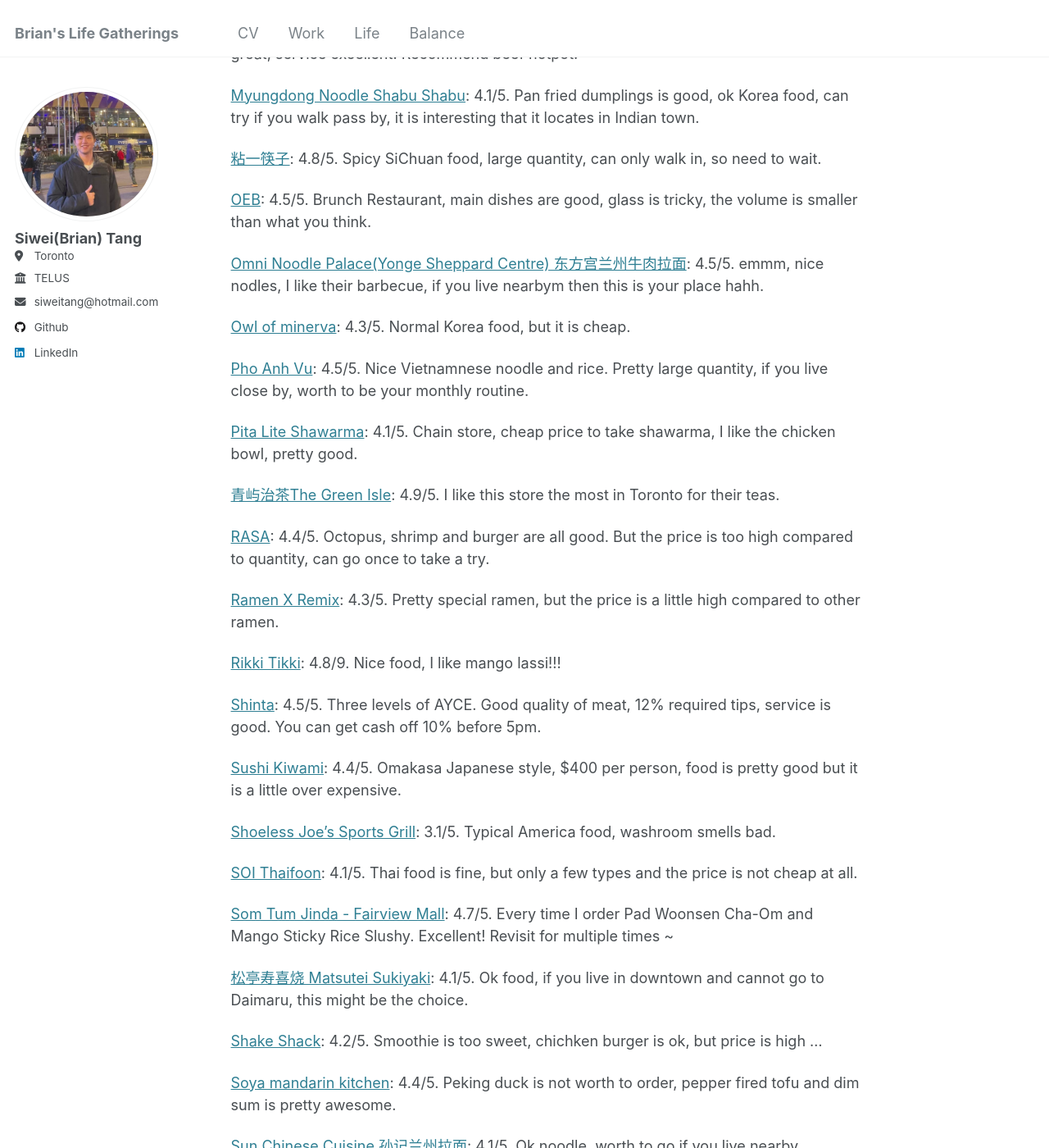
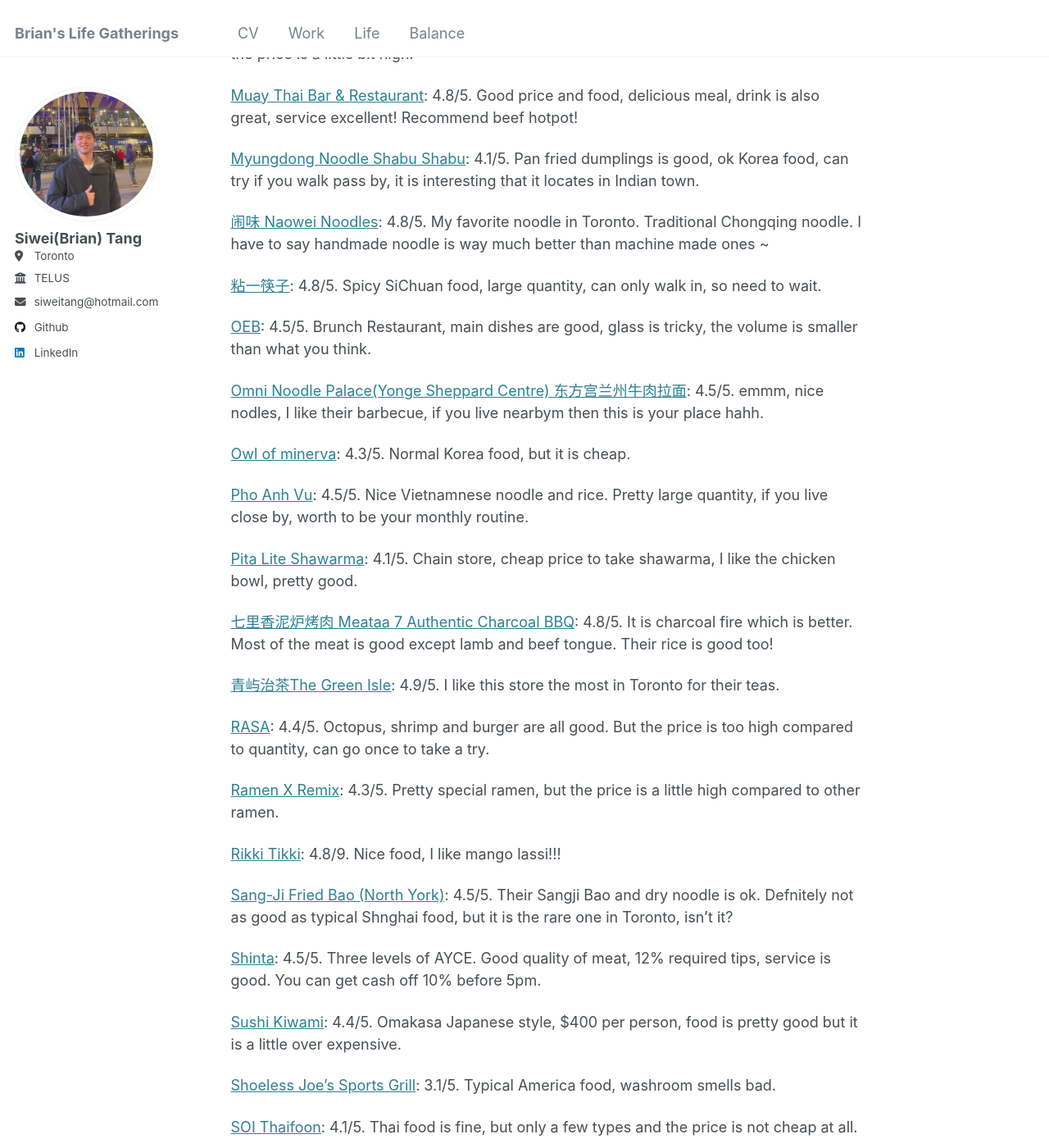
Before and after one commit to tangsiwei0831/tangsiwei0831.github.io, a Jekyll site: the page built from _life/2025-toronto-restaurants.md, in a window 1280 px wide and 1400 px high, scrolled down 6560 px. Shown: the whole window at 82% size. Built offline with Jekyll 4.4.1, drawn with Linux system fonts in a browser that asks for light colours; some of the changed text lies outside the part shown.

Commit message:
add trt rest

```diff
--- a/_life/2025-toronto-restaurants.md
+++ b/_life/2025-toronto-restaurants.md
@@ -70,6 +70,8 @@ List of the Toronto restaurants that I visited.
 [Egg Club](https://eggclub.ca/): 4.3/5. A decent sandiwich, socre can be higher if price lower.
 
 [Egg Static](https://eggstatic.ca/home): 4.2/5. Good brunch food, nice drink, but service a little unprofessional.
+
+[El Inka Peruvian Cuisine](https://www.elinka.ca/menu-elinka): 4.4/5. Peru food, t is ok, not fine dinning, more like a bar. The taste is a little too salty which some people might not like.
 
 [Elephant & Castle](https://www.elephantcastle.com/?gad_source=1&gclid=Cj0KCQjwvpy5BhDTARIsAHSilylPuBM6W4Y1Vc3dNETeiRHQMEJHl6JyWTepEPVDX09rdGoM6KeVU7EaAmNbEALw_wcB): 3.6/5. Normal bar food.
 
@@ -188,6 +190,8 @@ List of the Toronto restaurants that I visited.
 
 [Myungdong Noodle Shabu Shabu](https://www.mdkalguksu.com/): 4.1/5. Pan fried dumplings is good, ok Korea food, can try if you walk pass by, it is interesting that it locates in Indian town.
 
+[闹味 Naowei Noodles](https://www.ubereats.com/ca/store/%E9%97%B9%E5%91%B3-naowei-noodles/EVEf-RYGULSeuRNJeaQSLg?srsltid=AfmBOooBMmhIaM32dZayyKFWD2wAHK43h613SNszbNZ8xX8EiZNLTtd0): 4.8/5. My favorite noodle in Toronto. Traditional Chongqing noodle. I have to say handmade noodle is way much better than machine made ones ~
+
 [粘一筷子](https://info.yorkbbs.ca/detail/sichuan/a137d8ad-78c3-4975-a5a1-35e58dfb3c63): 4.8/5. Spicy SiChuan food, large quantity, can only walk in, so need to wait.
 
 [OEB](https://eatoeb.com/locations/toronto/?gclid=CjwKCAiAk9itBhASEiwA1my_61YsuBPw7S77-js1K5fg0TCPPQ18PB4cSD6sXOLOaIQ28aTUGCfYiBoCp1YQAvD_BwE): 4.5/5. Brunch Restaurant, main dishes are good, glass is tricky, the volume is smaller than what you think.
@@ -200,6 +204,8 @@ List of the Toronto restaurants that I visited.
 
 [Pita Lite Shawarma](https://pitalite.com/): 4.1/5. Chain store, cheap price to take shawarma, I like the chicken bowl, pretty good.
 
+[七里香泥炉烤肉 Meataa 7 Authentic Charcoal BBQ](https://meataa7.com/): 4.8/5. It is charcoal fire which is better. Most of the meat is good except lamb and beef tongue. Their rice is good too!
+
 [青屿治茶The Green Isle](https://cloud.quickposhub.com/onlineorder/#/pages/order/index?hotelid=111801&fc=up): 4.9/5. I like this store the most in Toronto for their teas.
 
 [RASA](https://www.rasabar.ca/): 4.4/5. Octopus, shrimp and burger are all good. But the price is too high compared to quantity, can go once to take a try.
@@ -207,6 +213,8 @@ List of the Toronto restaurants that I visited.
 [Ramen X Remix](https://ramenxremix.com/): 4.3/5. Pretty special ramen, but the price is a little high compared to other ramen.
 
 [Rikki Tikki](https://rikkitikki.ca/): 4.8/9. Nice food, I like mango lassi!!!
+
+[Sang-Ji Fried Bao (North York)](https://www.instagram.com/sangjibaotoronto/): 4.5/5. Their Sangji Bao and dry noodle is ok. Defnitely not as good as typical Shnghai food, but it is the rare one in Toronto, isn't it?
 
 [Shinta](https://shintabbq.ca/): 4.5/5. Three levels of AYCE. Good quality of meat, 12% required tips, service is good. You can get cash off 10% before 5pm.
 
@@ -241,6 +249,8 @@ List of the Toronto restaurants that I visited.
 [Turquoise Restaurant (Downtown Toronto)](https://turquoiserestaurants.com/): 4.6/5. Interesting Turkish style restaurant with many flavors, worth to take a try.
 
 [Tutti Matti](https://tuttimatti.com/): 3.9/5. Taste is just soso, only three noddles in a plate ...
+
+[Twilight Cafe](https://www.twilightcafe.ca/north-york-menu): 4.7/5. Food and drink is pretty nice. The most fantastic part is that you can play board games!!! They have many games.
 
 [Urumchi Uyghur Cuisine](https://www.ubereats.com/ca/store/urumchi-uyghur-cuisine/PaNClHhRVkOgjxtrDq4aXA?srsltid=AfmBOoqAeRjmoONmNL2DUlcraEbaF0YK0rPY5-W23QYLs580si2pVxY6): 4.1/5.  Ok XinJiang style food, not that great, normal plate.
 
```
